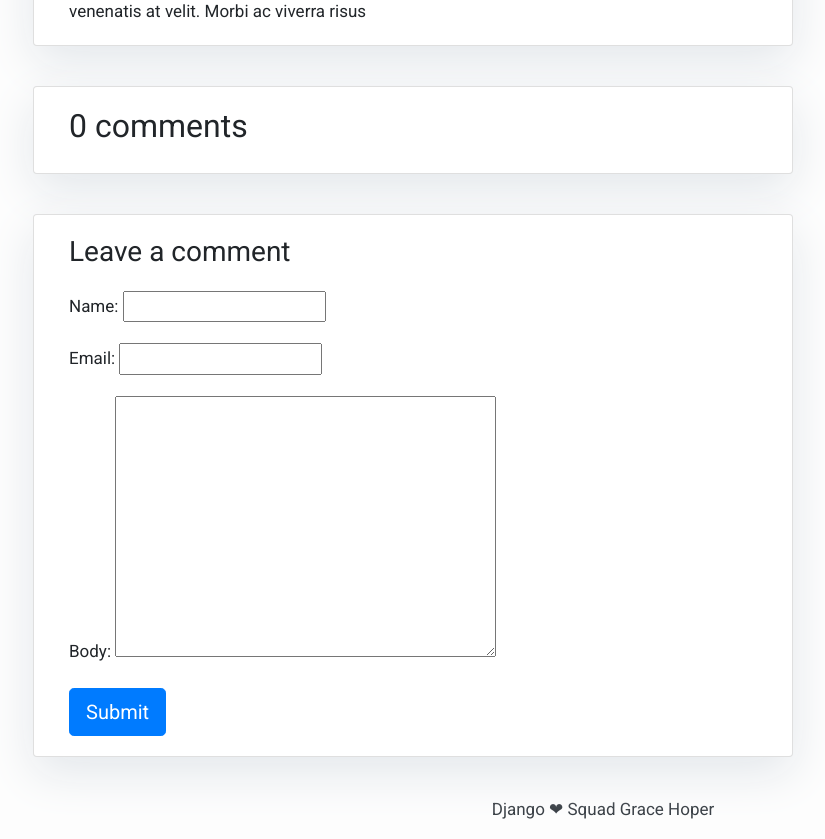
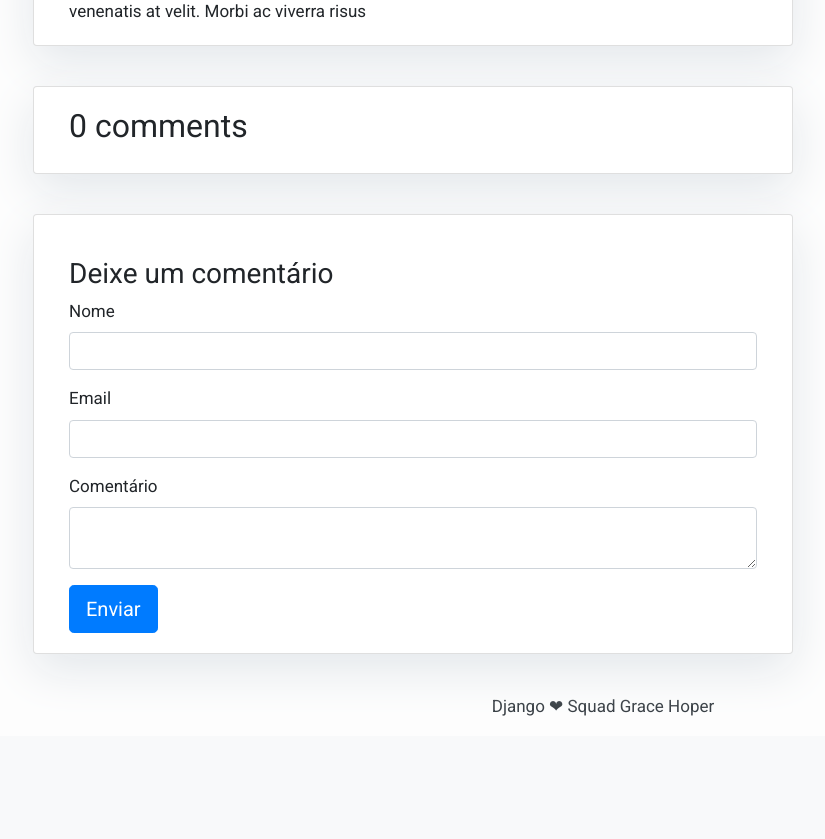
Before and after one commit to anaisateodoro/django-blog-noticias, a Django app: a page that uses templates/post_detail.html in a window 1280 px wide. Shown: the part 1162-2001 px from the top of the page, without its empty margins (37-862 px from the left). After the commit the page ends 1878 px from the top, so only its background shows below. Run offline with Django 5.2, Linux system fonts and the light colour scheme; data comes from the database, SQL or seed files in the repository; data that the repository does not hold is empty; some libraries are stand-ins or nearby versions.

Commit message:
:lipstick: feat: estilizacao de comentarios

```diff
--- a/blog/models.py
+++ b/blog/models.py
@@ -7,7 +7,6 @@ STATUS = (
     (0,"Draft"),
     (1,"Publish")
 )
-
 
 class Post(models.Model):
     title = models.CharField(max_length=200, unique=True)
@@ -29,9 +28,9 @@ class Post(models.Model):
 
 class Comment(models.Model):
     post = models.ForeignKey(Post, on_delete=models.CASCADE, related_name='comments')
-    name = models.CharField(max_length=80)
-    email = models.EmailField()
-    body = models.TextField()
+    name = models.CharField(max_length=200, verbose_name='nome')
+    email = models.EmailField(verbose_name='email')
+    body = models.TextField(verbose_name='comentário')
     created_on = models.DateTimeField(auto_now_add=True)
     active = models.BooleanField(default=False)
     class Meta:
--- a/templates/post_detail.html
+++ b/templates/post_detail.html
@@ -28,18 +28,29 @@
         {% endfor %}
       </div>
     </div>
-    <div class="col-md-8 card mb-4 mt-3">
+    <div class="col-12 col-md-8 card mb-4 mt-3">
       <div class="card-body">
         {% if new_comment %}
         <div class="alert alert-success" role="alert">
-          Your comment is awaiting moderation
+          Seu comentário está aguardando aprovação
         </div>
         {% else %}
-        <h3>Leave a comment</h3>
         <form method="post" style="margin-top: 1.3em;">
-          {{ comment_form.as_p }}
+          <h3>Deixe um comentário</h3>
+          <div class="form-group">
+            <label for="{{ comment_form.name.auto_id }}">{{ comment_form.name.label }}</label>
+            <input type="text" class="form-control" id="{{ comment_form.name.auto_id }}" name="{{ comment_form.name.html_name }}" value="{{ comment_form.name.value|default_if_none:'' }}" required>
+          </div>
+          <div class="form-group">
+            <label for="{{ comment_form.email.auto_id }}">{{ comment_form.email.label }}</label>
+            <input type="email" class="form-control" id="{{ comment_form.email.auto_id }}" name="{{ comment_form.email.html_name }}" value="{{ comment_form.email.value|default_if_none:'' }}" required>
+          </div>
+          <div class="form-group">
+            <label for="{{ comment_form.body.auto_id }}">{{ comment_form.body.label }}</label>
+            <textarea class="form-control" id="{{ comment_form.body.auto_id }}" name="{{ comment_form.body.html_name }}"required>{{ comment_form.body.value|default_if_none:'' }}</textarea>
+          </div>
           {% csrf_token %}
-          <button type="submit" class="btn btn-primary btn-lg">Submit</button>
+          <button type="submit" class="btn btn-primary btn-lg">Enviar</button>
         </form>
         {% endif %}
       </div>
```
Also changed, not shown: blog/migrations/0003_alter_comment_body_alter_comment_email_and_more.py (added).
